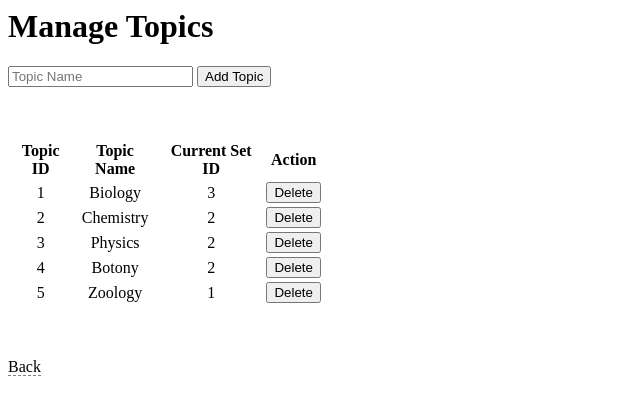
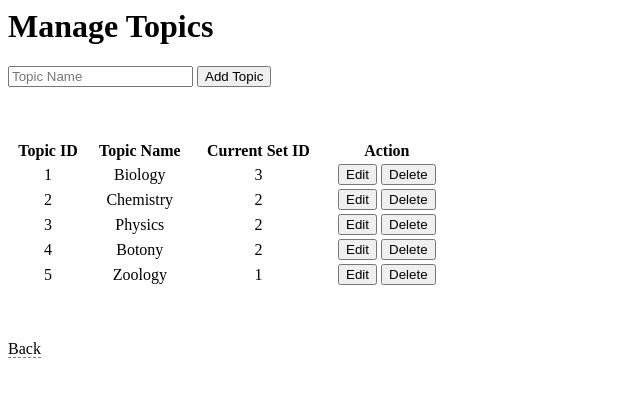
Before and after one commit to tremusa/php-code-snippets, a PHP site: page /add_topic.php in a window 1280 px wide. Shown: the top 415 px of the page, without its empty margins (0-640 px from the left). Run offline with PHP 8.4, Linux system fonts and the light colour scheme; data comes from the database, SQL or seed files in the repository.

Commit message:
Edit topic function added

```diff
--- a/survey-example/add_topic.php
+++ b/survey-example/add_topic.php
@@ -8,10 +8,17 @@ if(isset($_POST['add'])){
 if(isset($_POST['delete'])){
     mysqli_query($conn,"update topic set is_deleted=1 where topic_id={$_POST['delete']}");
 }
+
+if(isset($_POST['edit'])){
+    header('Location: edit_topic.php?tid='.$_POST['edit']);
+}
 ?>
 <style>
     tr{
         text-align: center;
+    }
+    button{
+        display:inline;
     }
 </style>
 <h1> Manage Topics </h1>
@@ -26,7 +33,7 @@ if(isset($_POST['delete'])){
     $result = mysqli_query($conn,$query);
     if(mysqli_num_rows($result)>0){
         $table = "  <form method='post'>
-                    <table width='25%'>
+                    <table width='35%'>
                         <tr>
                             <th> Topic ID </th>
                             <th> Topic Name </th>
@@ -38,7 +45,10 @@ if(isset($_POST['delete'])){
                             <td> {$row['topic_id']}</td>
                             <td> {$row['topic_name']}</td>
                             <td> {$row['current_set_id']}</td>
-                            <td> <button name='delete' value='{$row['topic_id']}'> Delete </button> </td>
+                            <td>
+                                <button name='edit' value='{$row['topic_id']}'> Edit </button>
+                                <button name='delete' value='{$row['topic_id']}'> Delete </button>
+                            </td>
                         </tr>";
         }
 
```
Also changed, not shown: survey-example/edit_topic.php (added, +18 -0 lines).
